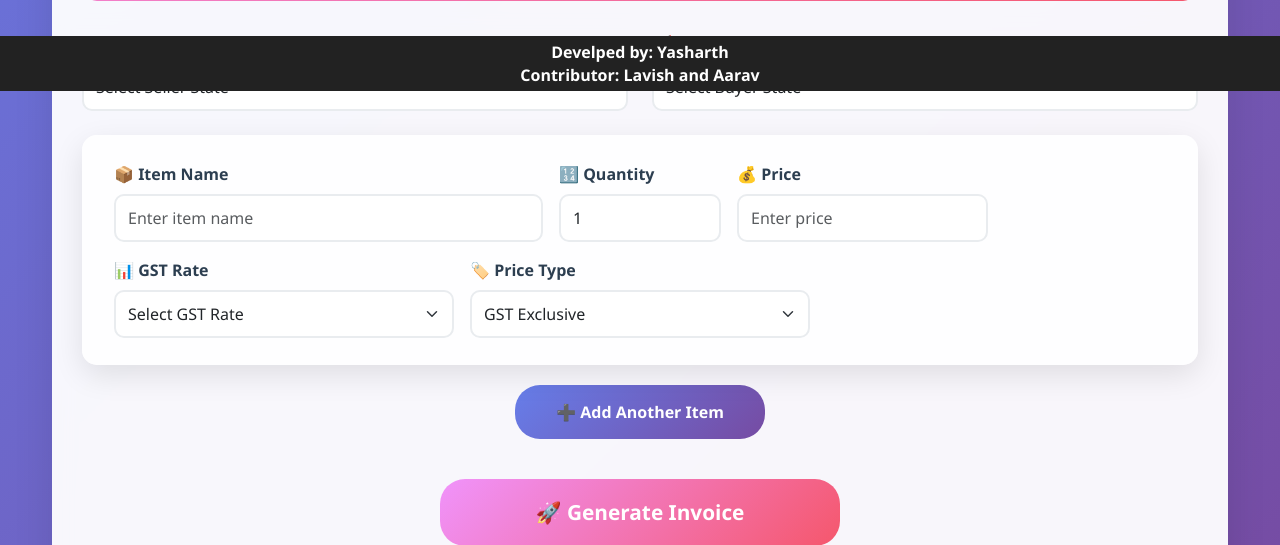
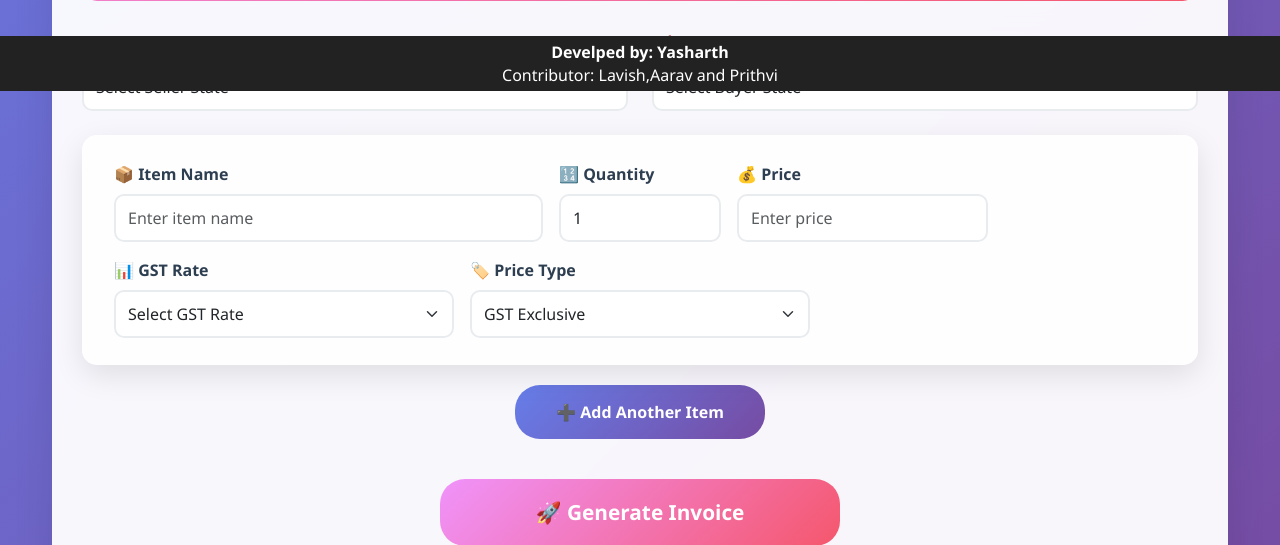
Before and after one commit to yash406/gst-calulater, a Flask app: page / in a window 1280 px wide. Shown: the part 709-1254 px from the top of the page. Run offline with Flask 3, Linux system fonts and the light colour scheme.

Commit message:
Update index.html

```diff
--- a/templates/index.html
+++ b/templates/index.html
@@ -460,8 +460,8 @@
         </div>
     </div>
          <footer class="site-footer">
-            <b><p>Develped by: Yasharth </p>
-            <p>Contributor: Lavish and Aarav</p></b>
+            <p><b>Develped by: Yasharth </b></p>
+            <p>Contributor: Lavish,Aarav and Prithvi </p>
     </footer>
         <style>
             .site-footer {
```
